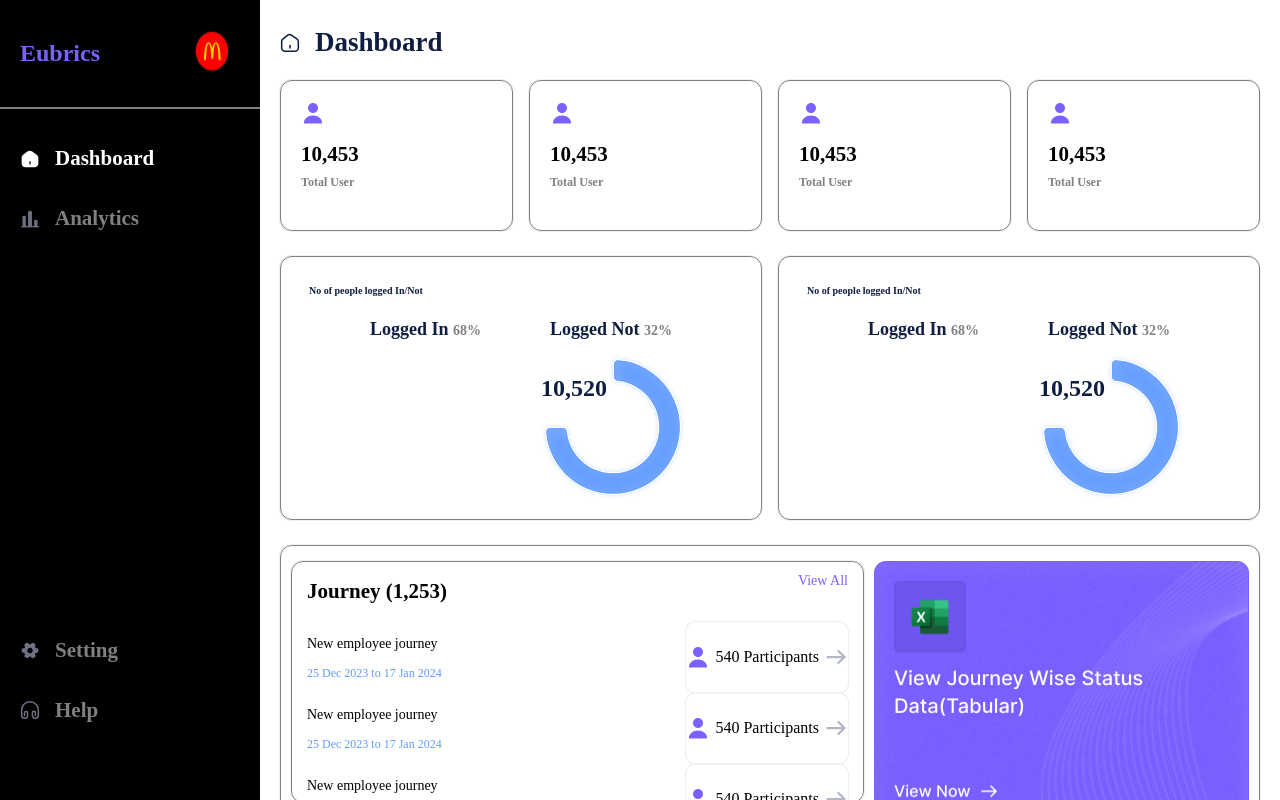
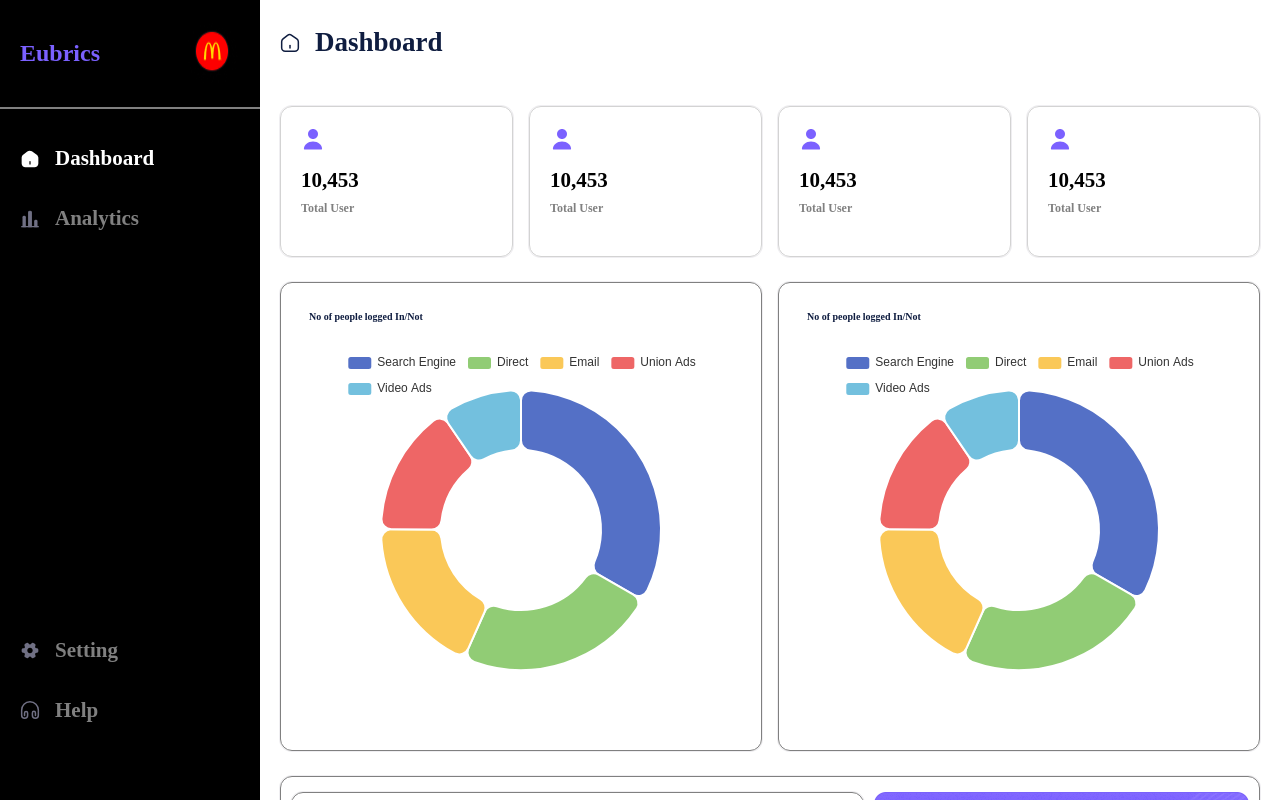
Before and after one commit to MdAbbas110/Dashbord-project, a React (Vite) app: page / in a window 1280 px wide. Shown: the top 800 px of the page. Built offline with nearby package versions, Linux system fonts and the light colour scheme.

Commit message:
chart config

```diff
--- a/package.json
+++ b/package.json
@@ -23,8 +23,6 @@
 		"eslint-plugin-react-refresh": "^0.4.5",
 		"vite": "^5.0.8",
 		"react-chartjs-2": "^2.11.1",
-    "@types/chart.js": "^2.9.30",
-    "@types/echarts": "^4.9.17",
 		"ag-charts-community": "^5.2.0",
 		"ag-charts-react": "^5.2.0",
 		"chart.js": "^2.9.4",
--- a/src/App.jsx
+++ b/src/App.jsx
@@ -1,56 +1,114 @@
-import macDie from './assets/Rectangle 18.png';
-import home from './assets/home-3.svg';
-import home2 from './assets/home-2.svg';
-import analytic from './assets/chart.svg';
-import setting from './assets/setting-2.svg';
-import head from './assets/headphone.svg';
-import user from './assets/user.svg';
-import group from './assets/Group 2.svg';
-import micro from './assets/Frame 427323804.png';
-import arrow from './assets/arrow-right.svg';
+import macDie from "./assets/Rectangle 18.png";
+import home from "./assets/home-3.svg";
+import home2 from "./assets/home-2.svg";
+import analytic from "./assets/chart.svg";
+import setting from "./assets/setting-2.svg";
+import head from "./assets/headphone.svg";
+import user from "./assets/user.svg";
+import group from "./assets/Group 2.svg";
+import micro from "./assets/Frame 427323804.png";
+import arrow from "./assets/arrow-right.svg";
+import { useEffect, useRef } from "react";
+import { getInstanceByDom, init } from "echarts";
+let option = {
+	tooltip: {
+		trigger: "item",
+	},
+	legend: {
+		top: "5%",
+		left: "center",
+	},
+	series: [
+		{
+			name: "Access From",
+			type: "pie",
+			radius: ["40%", "70%"],
+			avoidLabelOverlap: false,
+			itemStyle: {
+				borderRadius: 10,
+				borderColor: "#fff",
+				borderWidth: 2,
+			},
+			label: {
+				show: false,
+				position: "center",
+			},
+			emphasis: {
+				label: {
+					show: true,
+					fontSize: 40,
+					fontWeight: "bold",
+				},
+			},
+			labelLine: {
+				show: false,
+			},
+			data: [
+				{ value: 1048, name: "Search Engine" },
+				{ value: 735, name: "Direct" },
+				{ value: 580, name: "Email" },
+				{ value: 484, name: "Union Ads" },
+				{ value: 300, name: "Video Ads" },
+			],
+		},
+	],
+};
+
+/**
+ *
+ * container -> flex, items stretch
+ *    sidebar w=250px height=100%
+ *
+ *    main content
+ *      nav
+ *      user stats
+ *      charts
+ *      journey
+ *
+ *
+ */
 
 function App() {
 	return (
 		<main
 			style={{
-        backgroundColor: 'white',
-        height: 'auto',
-        width: 'auto',
-        display: 'grid',
-        gridTemplateColumns: '260px 1fr',
-        gridTemplateRows: '60px 1fr',
+				backgroundColor: "white",
+				height: "100%",
+				width: "100%",
+				display: "flex",
+				alignItems: "stretch",
+				gridTemplateColumns: "260px 1fr",
+				gridTemplateRows: "60px 1fr",
 				// overflowY: 'hidden',
 			}}
 		>
-      <aside
-        style={{ gridColumn: '1/2', gridRow: '1/3', backgroundColor: 'black' }}
-      >
+			<aside style={{ backgroundColor: "black", minWidth: "260px" }}>
 				<div
 					style={{
-            display: 'flex',
-            justifyContent: 'space-between',
-            padding: '20px',
-            borderBottom: '2px solid gray',
+						display: "flex",
+						justifyContent: "space-between",
+						padding: "20px",
+						borderBottom: "2px solid gray",
 					}}
 				>
-          <h1 style={{ color: '#7B61FF', fontSize: '24px' }}>Eubrics</h1>
+					<h1 style={{ color: "#7B61FF", fontSize: "24px" }}>Eubrics</h1>
 					<img src={macDie} alt="/" />
 				</div>
 
 				<div
 					style={{
-            display: 'flex',
-            padding: '20px',
-            flexDirection: 'column',
-            fontSize: '14px',
-            paddingBottom: '22rem',
+						display: "flex",
+						padding: "20px",
+						flexDirection: "column",
+						fontSize: "14px",
+						paddingBottom: "22rem",
 					}}
 				>
 					<div
 						style={{
-              display: 'flex',
-              gap: '15px',
-              color: 'white',
+							display: "flex",
+							gap: "15px",
+							color: "white",
 						}}
 					>
 						<img src={home} alt="/" />
@@ -58,9 +116,9 @@ function App() {
 					</div>
 					<div
 						style={{
-              display: 'flex',
-              gap: '15px',
-              color: 'gray',
+							display: "flex",
+							gap: "15px",
+							color: "gray",
 						}}
 					>
 						<img src={analytic} alt="/" />
@@ -70,17 +128,17 @@ function App() {
 
 				<div
 					style={{
-            display: 'flex',
-            padding: '20px',
-            flexDirection: 'column',
-            fontSize: '14px',
+						display: "flex",
+						padding: "20px",
+						flexDirection: "column",
+						fontSize: "14px",
 					}}
 				>
 					<div
 						style={{
-              display: 'flex',
-              gap: '15px',
-              color: 'gray',
+							display: "flex",
+							gap: "15px",
+							color: "gray",
 						}}
 					>
 						<img src={setting} alt="/" />
@@ -88,9 +146,9 @@ function App() {
 					</div>
 					<div
 						style={{
-              display: 'flex',
-              gap: '15px',
-              color: 'gray',
+							display: "flex",
+							gap: "15px",
+							color: "gray",
 						}}
 					>
 						<img src={head} alt="/" />
@@ -98,18 +156,18 @@ function App() {
 					</div>
 				</div>
 			</aside>
-
-      <nav style={{ gridColumn: '2/3', gridRow: '1/2' }}>
+			<div style={{ width: "100%", flexGrow: 1 }}>
+				<nav>
 					<div
 						style={{
-            display: 'flex',
-            gap: '15px',
-            color: '#0F1D40',
-            padding: '5px 20px',
-            fontSize: '18px',
-            fontWeight: '500',
-            justifyContent: 'start',
-            alignItems: 'center',
+							display: "flex",
+							gap: "15px",
+							color: "#0F1D40",
+							padding: "5px 20px",
+							fontSize: "18px",
+							fontWeight: "500",
+							justifyContent: "start",
+							alignItems: "center",
 						}}
 					>
 						<img src={home2} alt="/" />
@@ -117,13 +175,13 @@ function App() {
 					</div>
 				</nav>
 
-      <section style={{ gridColumn: '2/3', gridRow: '2/4' }}>
+				<section>
 					<div
 						style={{
-            display: 'grid',
-            gridTemplateColumns: '1fr 1fr 1fr 1fr',
-            gap: '16px',
-            padding: '20px',
+							display: "grid",
+							gridTemplateColumns: "1fr 1fr 1fr 1fr",
+							gap: "16px",
+							padding: "20px",
 						}}
 					>
 						<SmallCard />
@@ -134,10 +192,10 @@ function App() {
 
 					<div
 						style={{
-            display: 'grid',
-            gridTemplateColumns: '1fr 1fr',
-            gap: '16px',
-            padding: '5px 20px',
+							display: "grid",
+							gridTemplateColumns: "1fr 1fr",
+							gap: "16px",
+							padding: "5px 20px",
 						}}
 					>
 						<ChartCard />
@@ -146,39 +204,39 @@ function App() {
 
 					<div
 						style={{
-            border: '1px solid gray',
-            borderRadius: '12px',
-            boxShadow: '0px 0px 0px 1px #EFEEF1 ',
-            padding: '15px 10px',
-            margin: '20px',
-            display: 'flex',
-            gap: '10px',
+							border: "1px solid gray",
+							borderRadius: "12px",
+							boxShadow: "0px 0px 0px 1px #EFEEF1 ",
+							padding: "15px 10px",
+							margin: "20px",
+							display: "flex",
+							gap: "10px",
 						}}
 					>
 						<div
 							style={{
-              flex: '1 ',
-              border: '1px solid gray',
-              borderRadius: '12px',
-              boxShadow: '0px 0px 0px 1px #EFEEF1 ',
-              padding: '0px 15px',
-              overflowY: 'auto',
-              height: '15rem',
+								flex: "1 ",
+								border: "1px solid gray",
+								borderRadius: "12px",
+								boxShadow: "0px 0px 0px 1px #EFEEF1 ",
+								padding: "0px 15px",
+								overflowY: "auto",
+								height: "15rem",
 							}}
 						>
 							<div
 								style={{
-                display: 'flex',
-                justifyContent: 'space-between',
-                fontSize: '14px',
+									display: "flex",
+									justifyContent: "space-between",
+									fontSize: "14px",
 								}}
 							>
 								<h2>Journey (1,253)</h2>
 								<h2
 									style={{
-                  color: '#7B61FF',
-                  fontSize: '14px',
-                  fontWeight: '500',
+										color: "#7B61FF",
+										fontSize: "14px",
+										fontWeight: "500",
 									}}
 								>
 									View All
@@ -196,13 +254,14 @@ function App() {
 
 						<div>
 							<img
-              style={{ width: '375px', height: '260px' }}
+								style={{ width: "375px", height: "260px" }}
 								src={micro}
 								alt="img"
 							/>
 						</div>
 					</div>
 				</section>
+			</div>
 		</main>
 	);
 }
@@ -211,19 +270,19 @@ const SmallCard = () => {
 	return (
 		<div
 			style={{
-        border: '1px solid gray',
-        borderRadius: '12px',
-        boxShadow: '0px 0px 0px 1px #EFEEF1 ',
-        display: 'flex',
-        flexDirection: 'column',
-        padding: '20px',
-        fontSize: '14px',
+				border: "1px solid lightGray",
+				borderRadius: "12px",
+				boxShadow: "0px 0px 0px 1px #EFEEF1 ",
+				display: "flex",
+				flexDirection: "column",
+				padding: "20px",
+				fontSize: "14px",
 			}}
 		>
-      <img style={{ width: '24px' }} src={user} alt="/" />
+			<img style={{ width: "24px" }} src={user} alt="/" />
 			<h1>
-        10,453 <br />{' '}
-        <span style={{ fontSize: '12px', color: 'gray' }}>Total User</span>
+				10,453 <br />{" "}
+				<span style={{ fontSize: "12px", color: "gray" }}>Total User</span>
 			</h1>
 		</div>
 	);
@@ -233,98 +292,144 @@ const ChartCard = () => {
 	return (
 		<div
 			style={{
-        border: '1px solid gray',
-        borderRadius: '12px',
-        boxShadow: '0px 0px 0px 1px #EFEEF1 ',
-        display: 'flex',
-        flexDirection: 'column',
-        padding: '20px',
-        fontSize: '14px',
-        textAlign: 'left',
+				border: "1px solid gray",
+				borderRadius: "12px",
+				boxShadow: "0px 0px 0px 1px #EFEEF1 ",
+				display: "flex",
+				flexDirection: "column",
+				padding: "20px",
+				fontSize: "14px",
+				textAlign: "left",
 			}}
 		>
-      <h3 style={{ color: '#0F1D40', fontSize: '10px', margin: '8px' }}>
+			<h3 style={{ color: "#0F1D40", fontSize: "10px", margin: "8px" }}>
 				No of people logged In/Not
 			</h3>
 
-      <div
+			{/* <div
 				style={{
-          display: 'flex',
-          flexDirection: 'column',
-          color: '#0F1D40',
-          fontSize: '10px',
+					display: "flex",
+					flexDirection: "column",
+					color: "#0F1D40",
+					fontSize: "10px",
 				}}
 			>
 				<div
 					style={{
-            display: 'flex',
-            justifyContent: 'space-evenly',
-            fontSize: '12px',
+						display: "flex",
+						justifyContent: "space-evenly",
+						fontSize: "12px",
 					}}
 				>
 					<h2>
-            Logged In{' '}
-            <span style={{ fontSize: '14px', color: 'gray' }}>68%</span>
+						Logged In{" "}
+						<span style={{ fontSize: "14px", color: "gray" }}>68%</span>
 					</h2>
 					<h2>
-            Logged Not{' '}
-            <span style={{ fontSize: '14px', color: 'gray' }}>32%</span>{' '}
+						Logged Not{" "}
+						<span style={{ fontSize: "14px", color: "gray" }}>32%</span>{" "}
 					</h2>
 				</div>
 
 				<div
 					style={{
-            display: 'flex',
+						display: "flex",
 					}}
 				>
 					<img
-            style={{ width: '9rem', color: 'gray', marginLeft: '15rem' }}
+						style={{ width: "9rem", color: "gray", marginLeft: "15rem" }}
 						src={group}
 						alt=""
 					/>
 					<h1
 						style={{
-              fontSize: '24px',
-              color: '#0F1D40',
-              position: 'absolute',
-              marginLeft: '15rem',
+							fontSize: "24px",
+							color: "#0F1D40",
+							position: "absolute",
+							marginLeft: "15rem",
 						}}
 					>
 						10,520
 					</h1>
 				</div>
-      </div>
+			</div> */}
+
+			<ReactDoughtnutChart option={option} />
 		</div>
 	);
 };
 
 const Employee = () => {
 	return (
-    <div style={{ display: 'flex', justifyContent: 'space-between' }}>
+		<div style={{ display: "flex", justifyContent: "space-between" }}>
 			<div>
-        <h3 style={{ fontSize: '14px', fontWeight: '500' }}>
+				<h3 style={{ fontSize: "14px", fontWeight: "500" }}>
 					New employee journey
 				</h3>
-        <p style={{ fontSize: '12px', fontWeight: '400', color: '#619BFF' }}>
+				<p style={{ fontSize: "12px", fontWeight: "400", color: "#619BFF" }}>
 					25 Dec 2023 to 17 Jan 2024
 				</p>
 			</div>
 
 			<div
 				style={{
-          display: 'flex',
-          gap: '5px',
-          alignItems: 'center',
-          boxShadow: '0px 0px 0px 1px #EFEEF1 ',
-          borderRadius: '10px',
+					display: "flex",
+					gap: "5px",
+					alignItems: "center",
+					boxShadow: "0px 0px 0px 1px #EFEEF1 ",
+					borderRadius: "10px",
 				}}
 			>
-        <img style={{ width: '24px' }} src={user} alt="/" />
+				<img style={{ width: "24px" }} src={user} alt="/" />
 				<p>540 Participants</p>
-        <img style={{ width: '24px' }} src={arrow} alt="/" />
+				<img style={{ width: "24px" }} src={arrow} alt="/" />
 			</div>
 		</div>
 	);
 };
 
+function ReactDoughtnutChart({ option }) {
+	const chartRef = useRef(null);
+
+	useEffect(() => {
+		// Initialize chart
+		let chart;
+		if (chartRef.current !== null) {
+			chart = init(chartRef.current);
+		}
+
+		// Add chart resize listener
+		// ResizeObserver is leading to a bit janky UX
+		function resizeChart() {
+			chart?.resize();
+		}
+		window.addEventListener("resize", resizeChart);
+
+		// Return cleanup function
+		return () => {
+			chart?.dispose();
+			window.removeEventListener("resize", resizeChart);
+		};
+	}, []);
+
+	useEffect(() => {
+		// Update chart
+		if (chartRef.current !== null) {
+			const chart = getInstanceByDom(chartRef.current);
+			chart.setOption(option);
+		}
+	}, [option]); // Whenever theme changes we need to add option and setting due to it being deleted in cleanup function
+
+	// useEffect(() => {
+	// 	// Update chart
+	// 	if (chartRef.current !== null) {
+	// 		const chart = getInstanceByDom(chartRef.current);
+	// 		// eslint-disable-next-line @typescript-eslint/no-unused-expressions
+	// 		loading === true ? chart.showLoading() : chart.hideLoading();
+	// 	}
+	// }, []);
+
+	return <div ref={chartRef} style={{ width: "100%", minHeight: "400px" }} />;
+}
+
 export default App;
```
Also changed, not shown: 1 other file (tests, documents, lock files or other folders). Lines whose indentation alone changed are shown as unchanged.
